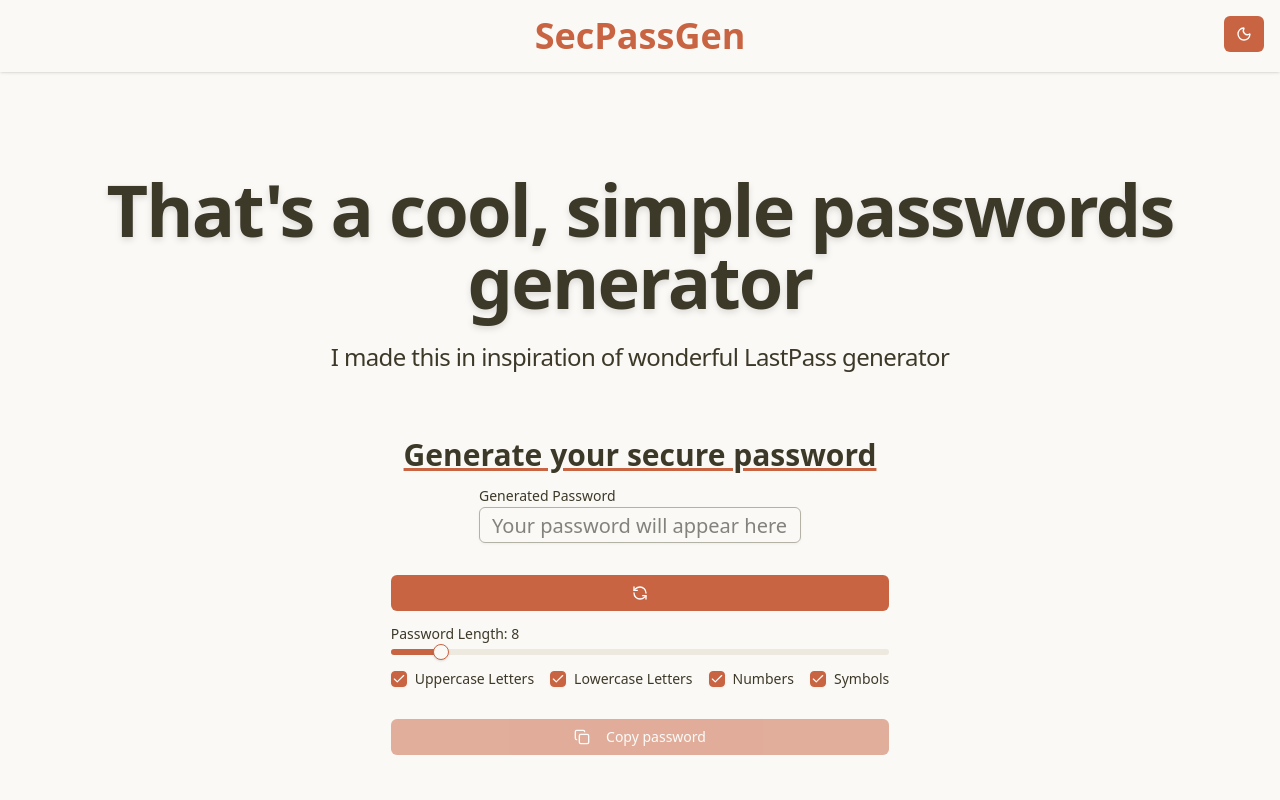
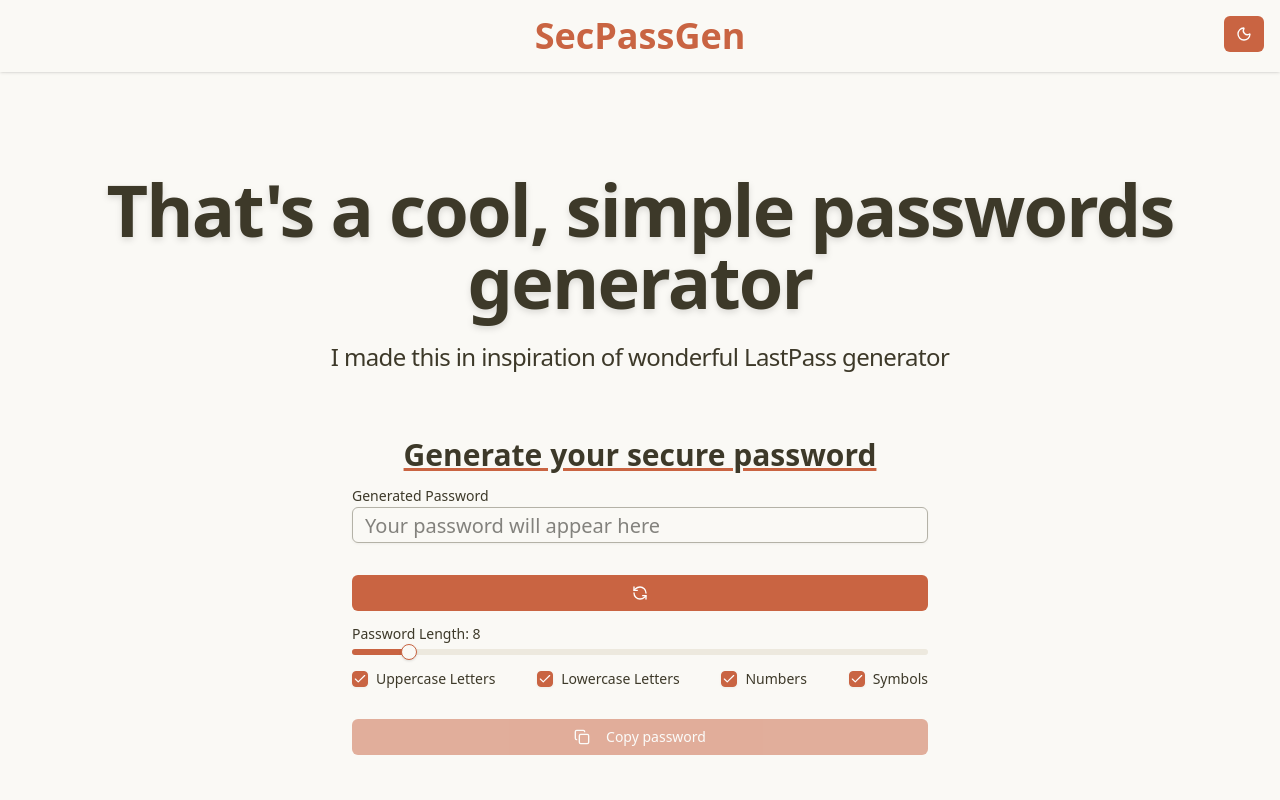
Before and after one commit to wrknbuycnsmndie/sec-pass-gen, a Next.js app: page / in a window 1280 px wide. Shown: the top 800 px of the page. Built offline with nearby package versions, Linux system fonts and the light colour scheme.

Commit message:
fix: width of generator

```diff
--- a/src/components/widgets/PasswordGenerator.tsx
+++ b/src/components/widgets/PasswordGenerator.tsx
@@ -25,6 +25,7 @@ export const PasswordGenerator = () => {
         Generate your secure password
       </motion.h3>
       <motion.div
+        className='max-w-xl w-full'
         initial={{ opacity: 0, y: 20 }}
         animate={{ opacity: 1, y: 0 }}
         transition={{
@@ -38,6 +39,7 @@ export const PasswordGenerator = () => {
         <PasswordDisplay />
       </motion.div>
       <motion.div
+        className='max-w-xl w-full'
         initial={{ opacity: 0, y: 20 }}
         animate={{ opacity: 1, y: 0 }}
         transition={{
```
